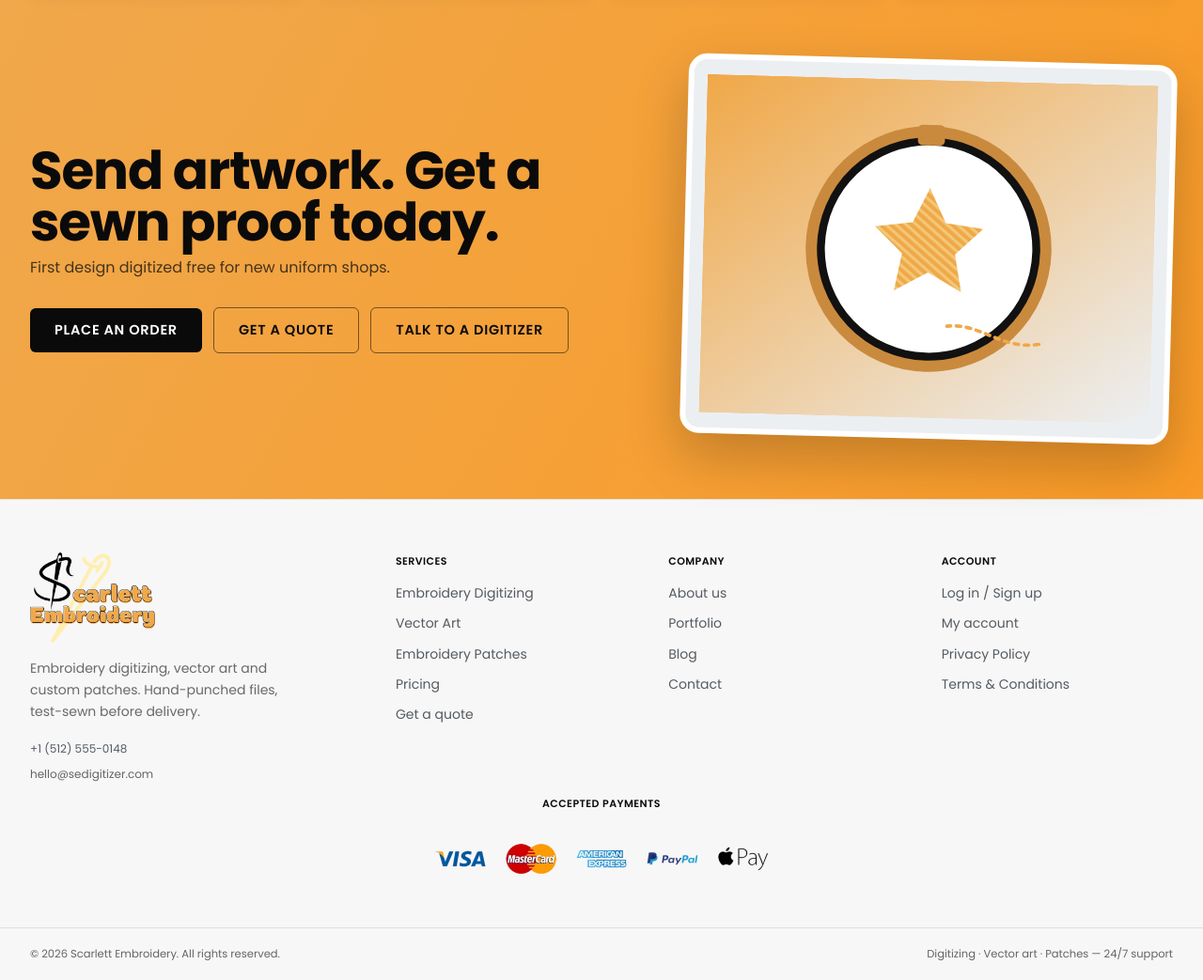
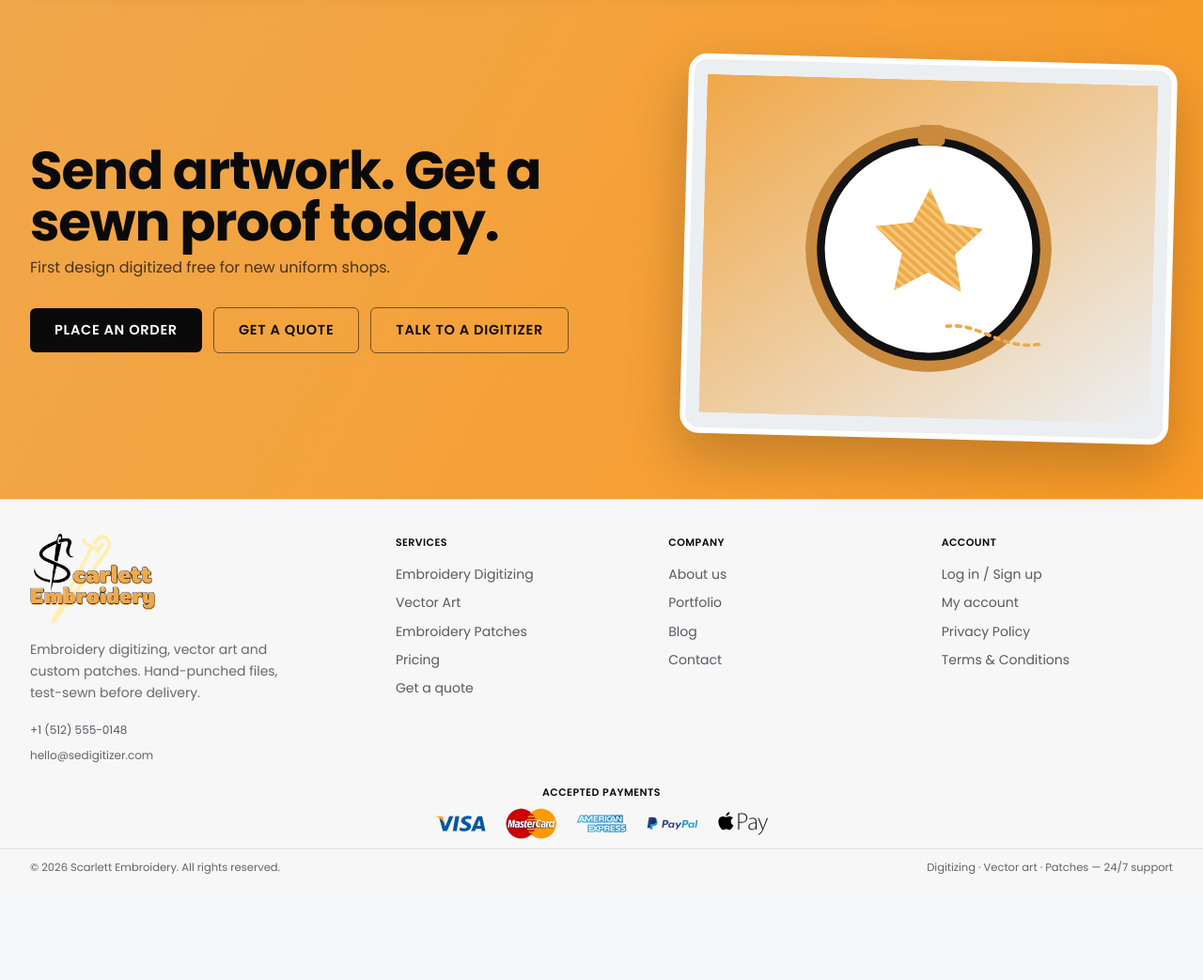
Before and after one commit to TANVEERHASSANGETHIB/Scarlett-Embroidery, a Django app: page / in a window 1280 px wide. Shown: the part 3264-4307 px from the top of the page at 94% size. After the commit the page ends 4194 px from the top, so only its background shows below. Run offline with Django 5.2, Linux system fonts and the light colour scheme; data comes from the database, SQL or seed files in the repository; data that the repository does not hold is empty.

Commit message:
Footer: tighter spacing, cropped payment image, payment row tucks up on wide screens
Co-Authored-By: Claude Sonnet 5.5 <noreply@anthropic.com>
Claude-Session: https://claude.ai/code/session_01LeMdxXdVHinHw8hPzJTHHw

```diff
--- a/src/static/css/site.css
+++ b/src/static/css/site.css
@@ -240,20 +240,20 @@ a.chip.is-active { background: var(--ink); color: #fff; border-color: var(--ink)
 
 /* ── Footer ────────────────────────────────────────────────────────────── */
 .site-footer { background: var(--night-deep); color: var(--bone); }
-.footer-grid { display: grid; grid-template-columns: 1.4fr 1fr 1fr 1fr; gap: 44px; padding-block: 56px 12px; }
+.footer-grid { display: grid; grid-template-columns: 1.4fr 1fr 1fr 1fr; gap: 36px 44px; padding-block: 36px 0; }
 .footer-logo { background: var(--bone); border-radius: var(--radius-md); padding: 8px; width: fit-content; margin-bottom: 16px; }
 .footer-logo img { width: 60px; height: 60px; object-fit: contain; }
 .footer-phone { display: inline-block; margin: 0 0 8px; font-size: 12px; color: var(--bone-70); }
 .footer-phone:hover { color: var(--gold); }
-.footer-payment { padding-block: 0 28px; text-align: center; }
-.footer-payment .footer-col-title { margin-bottom: 5px; }
+.footer-payment { padding-block: 0 8px; text-align: center; }
+.footer-payment .footer-col-title { margin-bottom: 6px; }
 .footer-payment img { display: block; width: min(100%, 360px); height: auto; margin-inline: auto; }
 .footer-col-title { font-family: var(--f-mono); font-size: 11px; letter-spacing: .14em; text-transform: uppercase; color: var(--gold); margin-bottom: 14px; }
-.footer-links { display: flex; flex-direction: column; gap: 9px; }
+.footer-links { display: flex; flex-direction: column; gap: 7px; }
 .footer-links a { color: var(--bone-80); font-size: 14px; }
 .footer-links a:hover { color: var(--gold); }
 .footer-bottom { border-top: 1px solid var(--night-line); }
-.footer-bottom .container { padding-block: 18px; display: flex; justify-content: space-between; gap: 24px; flex-wrap: wrap; font-family: var(--f-mono); font-size: 11.5px; color: var(--bone-55); }
+.footer-bottom .container { padding-block: 10px; display: flex; justify-content: space-between; gap: 24px; flex-wrap: wrap; font-family: var(--f-mono); font-size: 11.5px; color: var(--bone-55); }
 
 /* ── Home ──────────────────────────────────────────────────────────────── */
 .hero-grid { padding-block: 80px 72px; display: grid; grid-template-columns: 1.1fr .9fr; gap: 56px; align-items: center; }
@@ -1065,3 +1065,7 @@ a:hover { color: var(--gold-mid); }
 .auth-form { align-self: center; margin: 40px auto; max-width: 500px; background: var(--card); border: 1px solid var(--ink-line); border-radius: var(--radius-lg); box-shadow: 0 14px 40px #0a0a0a1a; padding: 36px 36px 32px; }
 @media (max-width: 960px) { .auth-form { margin: 28px 16px 40px; max-width: none; width: auto; padding: 26px 20px; } }
 .tab { display: flex; align-items: center; justify-content: center; }
+
+@media (max-width: 1280px) { .footer-payment { padding-top: 20px; } }
+/* Wide screens: the payment row tucks up beside the shorter link columns instead of waiting below the tall brand column. */
+@media (min-width: 1281px) { .footer-payment { margin-top: -44px; position: relative; } }
```
Also changed, not shown: src/static/img/payment-methods.png.
